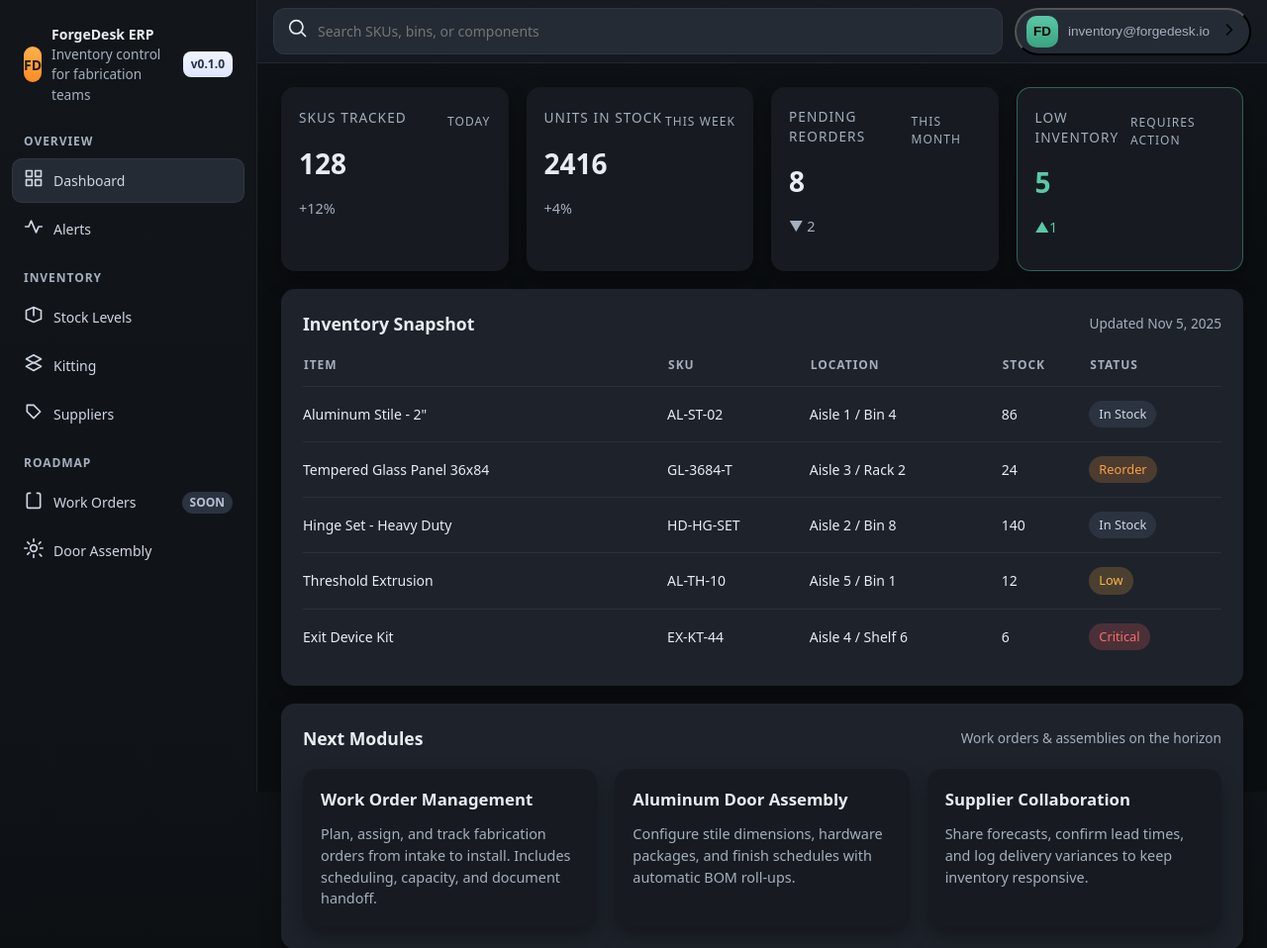
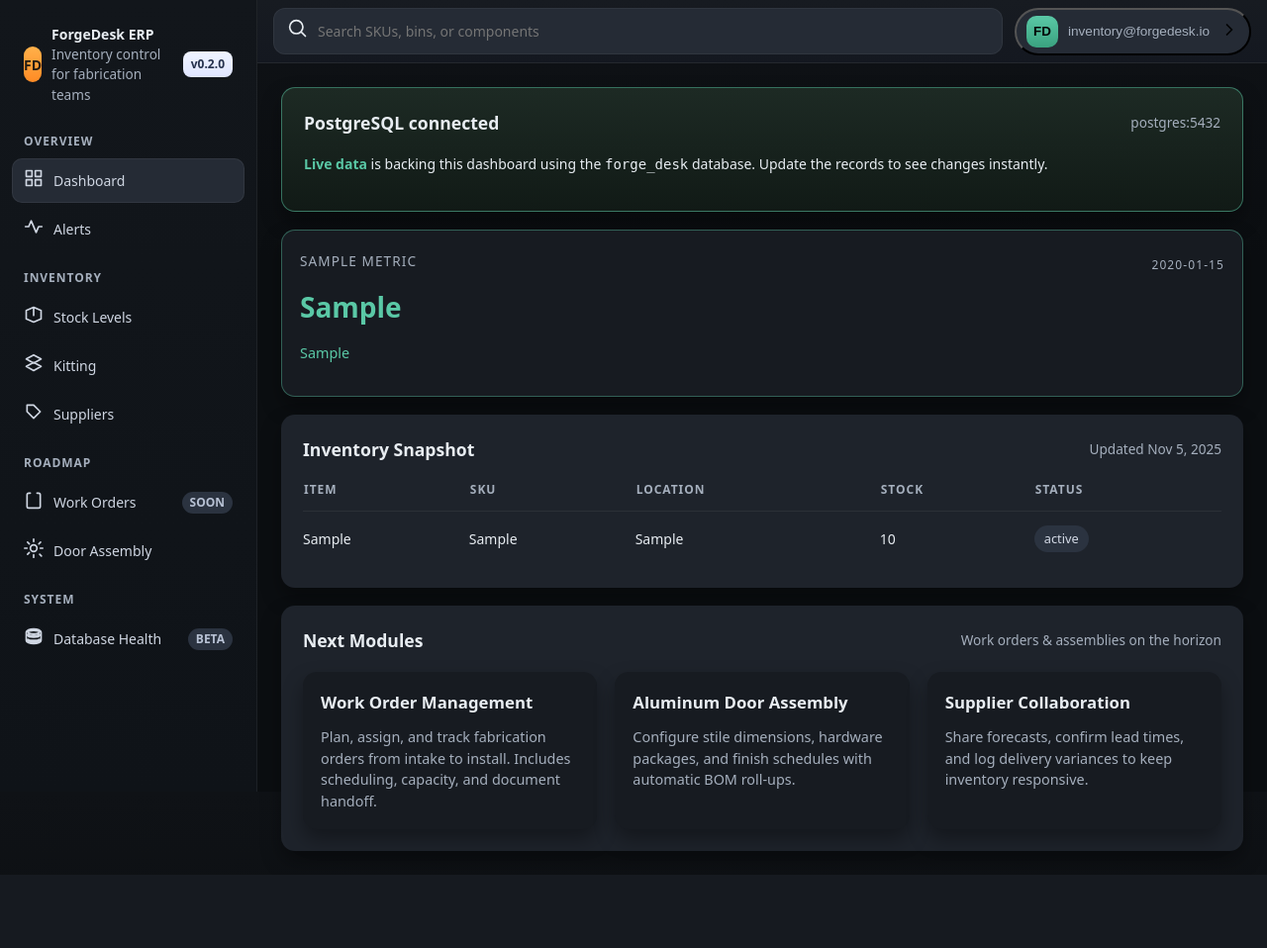
Before and after one commit to Jkweks/ForgeDesk2, a PHP site: page / in a window 1280 px wide. Shown: the top 958 px of the page at 99% size. After the commit the page ends 884 px from the top, so only its background shows below. Run offline with PHP 8.4, Linux system fonts and the light colour scheme; tables that the repository leaves empty hold one stand-in row (values such as "Sample post"); some libraries are stand-ins or nearby versions.

Commit message:
Add Dockerized PostgreSQL backend for ERP

```diff
--- a/app/config/app.php
+++ b/app/config/app.php
@@ -1,13 +1,20 @@
 <?php
 return [
-    'name' => 'ForgeDesk ERP',
-    'version' => 'v0.1.0',
+    'name' => getenv('APP_NAME') ?: 'ForgeDesk ERP',
+    'version' => 'v0.2.0',
     'user' => [
-        'email' => 'inventory@forgedesk.io',
-        'avatar' => 'FD',
-        'name' => 'Inventory Lead',
+        'email' => getenv('APP_USER_EMAIL') ?: 'inventory@forgedesk.io',
+        'avatar' => getenv('APP_USER_AVATAR') ?: 'FD',
+        'name' => getenv('APP_USER_NAME') ?: 'Inventory Lead',
     ],
     'branding' => [
-        'tagline' => 'Inventory control for fabrication teams',
+        'tagline' => getenv('APP_TAGLINE') ?: 'Inventory control for fabrication teams',
+    ],
+    'database' => [
+        'host' => getenv('DB_HOST') ?: 'postgres',
+        'port' => (int) (getenv('DB_PORT') ?: 5432),
+        'name' => getenv('DB_DATABASE') ?: 'forge_desk',
+        'user' => getenv('DB_USERNAME') ?: 'forge',
+        'password' => getenv('DB_PASSWORD') ?: 'forgepass',
     ],
 ];
--- a/app/data/inventory.php
+++ b/app/data/inventory.php
@@ -1,8 +1,34 @@
 <?php
-return [
-    ['item' => 'Aluminum Stile - 2"', 'sku' => 'AL-ST-02', 'location' => 'Aisle 1 / Bin 4', 'stock' => 86, 'status' => 'In Stock'],
-    ['item' => 'Tempered Glass Panel 36x84', 'sku' => 'GL-3684-T', 'location' => 'Aisle 3 / Rack 2', 'stock' => 24, 'status' => 'Reorder'],
-    ['item' => 'Hinge Set - Heavy Duty', 'sku' => 'HD-HG-SET', 'location' => 'Aisle 2 / Bin 8', 'stock' => 140, 'status' => 'In Stock'],
-    ['item' => 'Threshold Extrusion', 'sku' => 'AL-TH-10', 'location' => 'Aisle 5 / Bin 1', 'stock' => 12, 'status' => 'Low'],
-    ['item' => 'Exit Device Kit', 'sku' => 'EX-KT-44', 'location' => 'Aisle 4 / Shelf 6', 'stock' => 6, 'status' => 'Critical'],
-];
+
+declare(strict_types=1);
+
+if (!function_exists('loadInventory')) {
+    /**
+     * Fetch inventory rows ordered by item name.
+     *
+     * @return array<int, array{item:string,sku:string,location:string,stock:int,status:string}>
+     */
+    function loadInventory(\PDO $db): array
+    {
+        try {
+            $statement = $db->query(
+                'SELECT item, sku, location, stock, status FROM inventory_items ORDER BY item ASC'
+            );
+
+            $rows = $statement->fetchAll();
+
+            return array_map(
+                static fn (array $row): array => [
+                    'item' => (string) $row['item'],
+                    'sku' => (string) $row['sku'],
+                    'location' => (string) $row['location'],
+                    'stock' => (int) $row['stock'],
+                    'status' => (string) $row['status'],
+                ],
+                $rows
+            );
+        } catch (\PDOException $exception) {
+            throw new \PDOException('Unable to load inventory data: ' . $exception->getMessage(), (int) $exception->getCode(), $exception);
+        }
+    }
+}
--- a/app/data/metrics.php
+++ b/app/data/metrics.php
@@ -1,7 +1,34 @@
 <?php
-return [
-    ['label' => 'SKUs Tracked', 'value' => 128, 'delta' => '+12%', 'time' => 'Today'],
-    ['label' => 'Units In Stock', 'value' => 2416, 'delta' => '+4%', 'time' => 'This week'],
-    ['label' => 'Pending Reorders', 'value' => 8, 'delta' => '▼ 2', 'time' => 'This month'],
-    ['label' => 'Low Inventory', 'value' => 5, 'delta' => '▲1', 'time' => 'Requires action', 'accent' => true],
-];
+
+declare(strict_types=1);
+
+if (!function_exists('loadMetrics')) {
+    /**
+     * Fetch dashboard metrics ordered by their configured sort weight.
+     *
+     * @return array<int, array{label:string,value:string|int,delta:?string,time:?string,accent:bool}>
+     */
+    function loadMetrics(\PDO $db): array
+    {
+        try {
+            $statement = $db->query(
+                'SELECT label, value, delta, timeframe, accent FROM inventory_metrics ORDER BY sort_order ASC, id ASC'
+            );
+
+            $rows = $statement->fetchAll();
+
+            return array_map(
+                static fn (array $row): array => [
+                    'label' => (string) $row['label'],
+                    'value' => is_numeric($row['value']) ? (int) $row['value'] : (string) $row['value'],
+                    'delta' => $row['delta'] !== null ? (string) $row['delta'] : null,
+                    'time' => $row['timeframe'] !== null ? (string) $row['timeframe'] : null,
+                    'accent' => filter_var($row['accent'], FILTER_VALIDATE_BOOLEAN),
+                ],
+                $rows
+            );
+        } catch (\PDOException $exception) {
+            throw new \PDOException('Unable to load metrics: ' . $exception->getMessage(), (int) $exception->getCode(), $exception);
+        }
+    }
+}
--- a/app/data/navigation.php
+++ b/app/data/navigation.php
@@ -13,4 +13,7 @@ return [
         ['icon' => 'clipboard', 'label' => 'Work Orders', 'badge' => 'soon'],
         ['icon' => 'settings', 'label' => 'Door Assembly'],
     ],
+    'System' => [
+        ['icon' => 'database', 'label' => 'Database Health', 'badge' => 'beta'],
+    ],
 ];
--- /dev/null
+++ b/app/helpers/database.php
@@ -0,0 +1,36 @@
+<?php
+
+declare(strict_types=1);
+
+/**
+ * Create (or reuse) a PDO connection to PostgreSQL using the provided configuration array.
+ *
+ * @param array{host:string,port:int,name:string,user:string,password:string} $config
+ */
+function db(array $config): \PDO
+{
+    /** @var \PDO|null $connection */
+    static $connection = null;
+
+    if ($connection instanceof \PDO) {
+        return $connection;
+    }
+
+    $dsn = sprintf(
+        'pgsql:host=%s;port=%d;dbname=%s',
+        $config['host'],
+        $config['port'],
+        $config['name']
+    );
+
+    try {
+        $connection = new \PDO($dsn, $config['user'], $config['password'], [
+            \PDO::ATTR_ERRMODE => \PDO::ERRMODE_EXCEPTION,
+            \PDO::ATTR_DEFAULT_FETCH_MODE => \PDO::FETCH_ASSOC,
+        ]);
+    } catch (\PDOException $exception) {
+        throw new \PDOException('Unable to connect to the database: ' . $exception->getMessage(), (int) $exception->getCode(), $exception);
+    }
+
+    return $connection;
+}
--- a/app/helpers/icons.php
+++ b/app/helpers/icons.php
@@ -12,6 +12,7 @@ function icon(string $name): string
         'bell' => 'M18 8a6 6 0 10-12 0v5l-2 3h16l-2-3V8M9 21h6',
         'search' => 'M21 21l-4.3-4.3M10 18a8 8 0 1 1 0-16 8 8 0 0 1 0 16z',
         'chev' => 'M9 6l6 6-6 6',
+        'database' => 'M12 3c-4.97 0-9 1.79-9 4v10c0 2.21 4.03 4 9 4s9-1.79 9-4V7c0-2.21-4.03-4-9-4zm0 2c3.87 0 7 1.12 7 2s-3.13 2-7 2-7-1.12-7-2 3.13-2 7-2zm0 14c-3.87 0-7-1.12-7-2v-1.35C6.19 16.62 8.91 17 12 17s5.81-.38 7-1.35V17c0 .88-3.13 2-7 2zm0-6c-3.87 0-7-1.12-7-2V9.65C6.19 10.62 8.91 11 12 11s5.81-.38 7-1.35V11c0 .88-3.13 2-7 2z',
     ];
 
     $path = $map[$name] ?? '';
--- a/public/css/dashboard.css
+++ b/public/css/dashboard.css
@@ -202,6 +202,45 @@ a{color:inherit;text-decoration:none}
   padding:22px;
 }
 
+.panel.message{
+  border:1px solid rgba(255,179,71,.4);
+  background:linear-gradient(180deg,#2d2418,#1c1810);
+}
+
+.panel.message.error{
+  border-color:rgba(255,107,107,.45);
+  background:linear-gradient(180deg,#2b1a1a,#1c1113);
+}
+
+.panel.message.success{
+  border-color:rgba(90,200,166,.5);
+  background:linear-gradient(180deg,#1d2a24,#111a16);
+}
+
+.panel.message.success strong{
+  color:var(--accent);
+}
+
+.panel.message details{
+  margin-top:12px;
+  background:rgba(0,0,0,.25);
+  padding:12px;
+  border-radius:10px;
+}
+
+.panel.message summary{
+  cursor:pointer;
+  font-weight:600;
+}
+
+.panel.message pre{
+  margin:12px 0 0;
+  color:#ffb347;
+  font-family:SFMono-Regular,Consolas,'Liberation Mono',Menlo,monospace;
+  white-space:pre-wrap;
+  word-break:break-word;
+}
+
 .panel header{
   display:flex;
   justify-content:space-between;
--- a/public/index.php
+++ b/public/index.php
@@ -1,9 +1,26 @@
 <?php
+declare(strict_types=1);
+
 $app = require __DIR__ . '/../app/config/app.php';
 $nav = require __DIR__ . '/../app/data/navigation.php';
-$metrics = require __DIR__ . '/../app/data/metrics.php';
-$inventory = require __DIR__ . '/../app/data/inventory.php';
+
 require_once __DIR__ . '/../app/helpers/icons.php';
+require_once __DIR__ . '/../app/helpers/database.php';
+require_once __DIR__ . '/../app/data/metrics.php';
+require_once __DIR__ . '/../app/data/inventory.php';
+
+$databaseConfig = $app['database'];
+$metrics = [];
+$inventory = [];
+$dbError = null;
+
+try {
+    $db = db($databaseConfig);
+    $metrics = loadMetrics($db);
+    $inventory = loadInventory($db);
+} catch (\Throwable $exception) {
+    $dbError = $exception->getMessage();
+}
 
 function e(string $value): string
 {
@@ -59,7 +76,36 @@ function e(string $value): string
     </header>
 
     <main class="content">
+      <section class="panel message <?= $dbError === null ? 'success' : 'error' ?>" id="database-health" role="<?= $dbError === null ? 'status' : 'alert' ?>">
+        <?php if ($dbError === null): ?>
+          <header>
+            <h2>PostgreSQL connected</h2>
+            <span class="small"><?= e($databaseConfig['host'] . ':' . (string) $databaseConfig['port']) ?></span>
+          </header>
+          <p><strong>Live data</strong> is backing this dashboard using the <code><?= e($databaseConfig['name']) ?></code> database. Update the records to see changes instantly.</p>
+        <?php else: ?>
+          <header>
+            <h2>Database connection issue</h2>
+            <span class="small">Check container logs for details</span>
+          </header>
+          <p>We couldn't reach PostgreSQL. The UI is still available but data will appear empty until the connection is restored.</p>
+          <details>
+            <summary>Error message</summary>
+            <pre><?= e($dbError) ?></pre>
+          </details>
+        <?php endif; ?>
+      </section>
+
       <section class="metrics" aria-label="Inventory health metrics">
+        <?php if ($metrics === []): ?>
+          <article class="metric">
+            <div class="metric-header">
+              <span>No metrics yet</span>
+            </div>
+            <p class="metric-value">--</p>
+            <p class="metric-delta small">Populate the database to see live KPIs.</p>
+          </article>
+        <?php else: ?>
           <?php foreach ($metrics as $metric): ?>
             <article class="metric<?= !empty($metric['accent']) ? ' accent' : '' ?>">
               <div class="metric-header">
@@ -74,6 +120,7 @@ function e(string $value): string
               <?php endif; ?>
             </article>
           <?php endforeach; ?>
+        <?php endif; ?>
       </section>
 
       <section class="panel" id="stock-levels" aria-labelledby="inventory-title">
@@ -93,6 +140,11 @@ function e(string $value): string
               </tr>
             </thead>
             <tbody>
+              <?php if ($inventory === []): ?>
+                <tr>
+                  <td colspan="5" class="small">No inventory items found. Add rows to the <code>inventory_items</code> table.</td>
+                </tr>
+              <?php else: ?>
                 <?php foreach ($inventory as $row): ?>
                   <tr>
                     <td><?= e($row['item']) ?></td>
@@ -106,6 +158,7 @@ function e(string $value): string
                     </td>
                   </tr>
                 <?php endforeach; ?>
+              <?php endif; ?>
             </tbody>
           </table>
         </div>
```
Also changed, not shown: database/init.sql (added, +42 -0 lines), docker-compose.yml (added, +37 -0 lines), README.md, 1 other file. Lines whose indentation alone changed are shown as unchanged.
